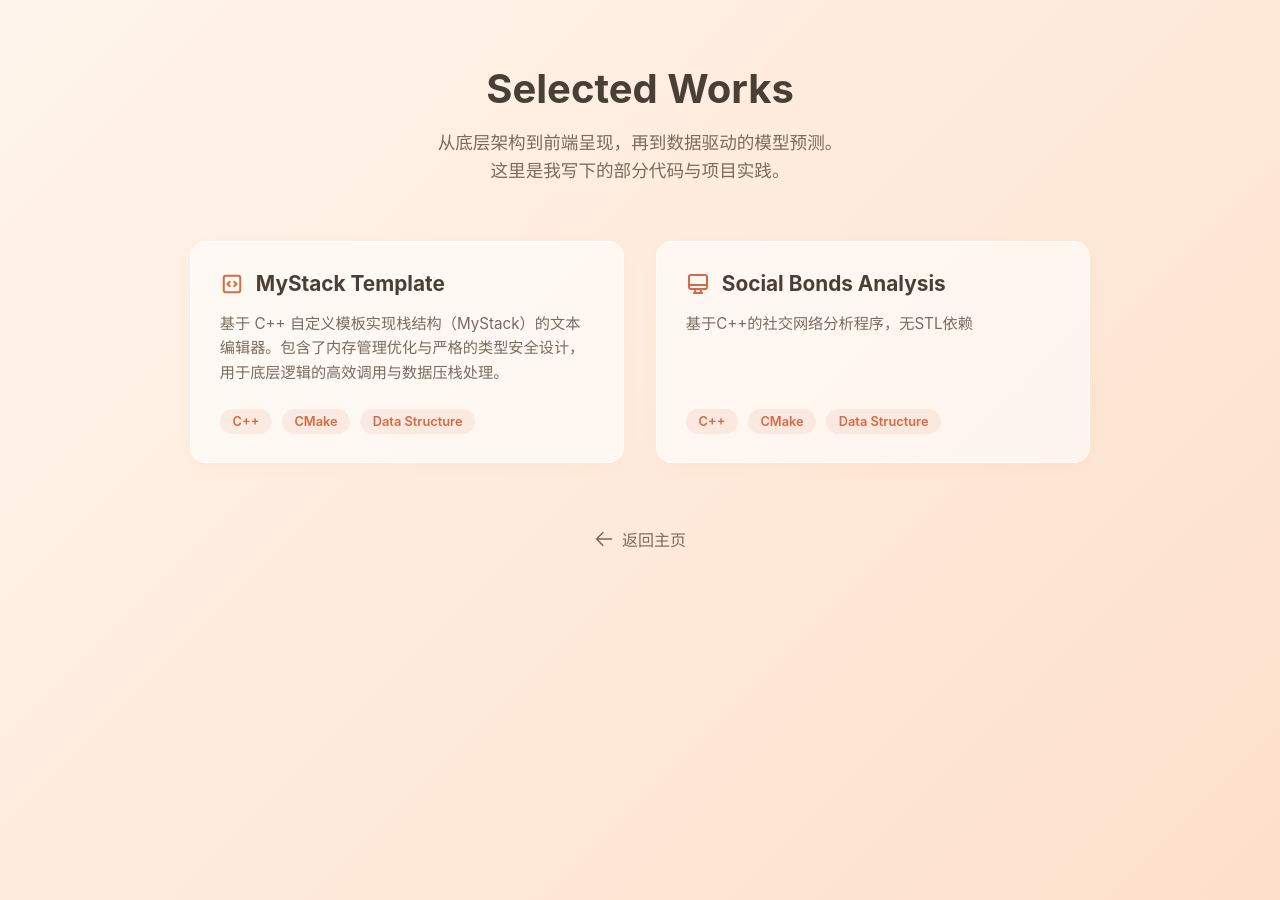
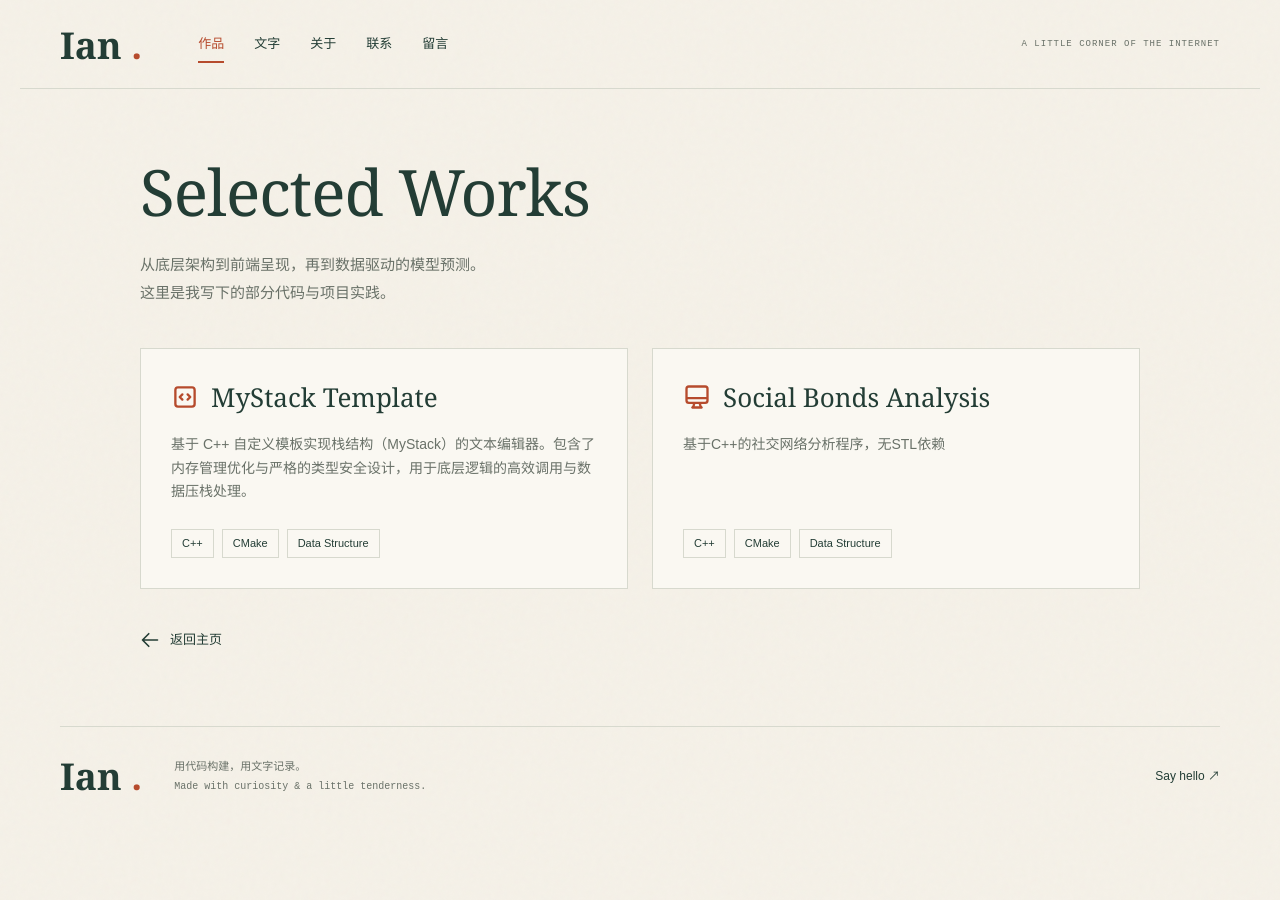
Before and after one commit to IanLoveLesley/Ianlovelesley-site, a Jekyll site: the page works.html, which Jekyll copies as it is, in a window 1280 px wide. Built offline with Jekyll 4.4.1, drawn with Linux system fonts in a browser that asks for light colours.

Commit message:
Update works page design

```diff
--- a/works.html
+++ b/works.html
@@ -4,160 +4,18 @@
     <meta charset="UTF-8">
     <meta name="viewport" content="width=device-width, initial-scale=1.0">
     <title>Works - Ian</title>
-    <style>
-        * {
-            margin: 0;
-            padding: 0;
-            box-sizing: border-box;
-            font-family: -apple-system, BlinkMacSystemFont, "Segoe UI", Roboto, "Helvetica Neue", Arial, sans-serif;
-        }
+    <link rel="stylesheet" href="assets/site.css">
+</head>
+<body class="inner"><a class="skip-link" href="#main">跳到正文</a><header class="site-header"><a class="wordmark" href="index.html" aria-label="Ian 首页">Ian<span> .</span></a><nav aria-label="主要导航"><a href="works.html" aria-current="page">作品</a><a href="essays.html">文字</a><a href="about.html">关于</a><a href="contact.html">联系</a><a href="guestbook.html">留言</a></nav><span class="header-note">A LITTLE CORNER OF THE INTERNET</span></header>
 
-        body {
-            background: linear-gradient(135deg, #FFF5EC 0%, #FDE0CB 100%);
-            color: #5C4D42;
-            min-height: 100vh;
-            display: flex;
-            flex-direction: column;
-            align-items: center;
-            padding: 4rem 2rem;
-        }
-
-        .container {
-            max-width: 900px;
-            width: 100%;
-            animation: slideUp 0.8s cubic-bezier(0.16, 1, 0.3, 1);
-        }
-
-        /* 页面标题 */
-        .page-title {
-            font-size: 2.5rem;
-            font-weight: 700;
-            color: #4A3F35;
-            margin-bottom: 1rem;
-            text-align: center;
-        }
-
-        .page-subtitle {
-            font-size: 1.1rem;
-            color: #7A6B5D;
-            text-align: center;
-            margin-bottom: 3.5rem;
-            line-height: 1.6;
-        }
-
-        /* 项目卡片网格 */
-        .projects-grid {
-            display: grid;
-            grid-template-columns: repeat(auto-fit, minmax(300px, 1fr));
-            gap: 2rem;
-        }
-
-        /* 单个项目卡片 */
-        .project-card {
-            background: rgba(255, 255, 255, 0.6);
-            border: 1px solid rgba(255, 255, 255, 0.9);
-            border-radius: 16px;
-            padding: 1.8rem;
-            display: flex;
-            flex-direction: column;
-            transition: all 0.4s cubic-bezier(0.16, 1, 0.3, 1);
-            box-shadow: 0 4px 15px rgba(226, 135, 67, 0.05);
-            text-decoration: none;
-            color: inherit;
-        }
-
-        .project-card:hover {
-            transform: translateY(-8px);
-            background: rgba(255, 255, 255, 0.95);
-            border-color: #F8B49C;
-            box-shadow: 0 12px 30px rgba(211, 107, 70, 0.15);
-        }
-
-        /* 卡片头部：图标与标题 */
-        .project-header {
-            display: flex;
-            align-items: center;
-            margin-bottom: 1rem;
-        }
-
-        .project-icon {
-            width: 24px;
-            height: 24px;
-            margin-right: 12px;
-            stroke: #D36B46;
-        }
-
-        .project-title {
-            font-size: 1.3rem;
-            font-weight: 700;
-            color: #4A3F35;
-        }
-
-        /* 项目描述 */
-        .project-desc {
-            font-size: 0.95rem;
-            color: #7A6B5D;
-            line-height: 1.6;
-            margin-bottom: 1.5rem;
-            flex-grow: 1; /* 让标签自动推到底部 */
-        }
-
-        /* 技术标签容器 */
-        .project-tags {
-            display: flex;
-            flex-wrap: wrap;
-            gap: 0.6rem;
-        }
-
-        /* 单个标签 */
-        .tag {
-            background: rgba(211, 107, 70, 0.1);
-            color: #D36B46;
-            padding: 0.3rem 0.8rem;
-            border-radius: 20px;
-            font-size: 0.8rem;
-            font-weight: 600;
-        }
-
-        /* 返回主页按钮 */
-        .back-btn {
-            display: inline-flex;
-            align-items: center;
-            margin-top: 4rem;
-            text-decoration: none;
-            color: #7A6B5D;
-            font-weight: 500;
-            transition: color 0.3s ease;
-            justify-content: center;
-            width: 100%;
-        }
-
-        .back-btn:hover {
-            color: #D36B46;
-        }
-
-        .back-btn svg {
-            width: 20px;
-            height: 20px;
-            margin-right: 8px;
-        }
-
-        @keyframes slideUp {
-            from { opacity: 0; transform: translateY(30px); }
-            to { opacity: 1; transform: translateY(0); }
-        }
-    </style>
-</head>
-<body>
-
-    <div class="container">
+    <main id="main">
         <h1 class="page-title">Selected Works</h1>
         <p class="page-subtitle">从底层架构到前端呈现，再到数据驱动的模型预测。<br>这里是我写下的部分代码与项目实践。</p>
 
         <div class="projects-grid">
 
             <!-- 项目 1 -->
-            <a href="https://github.com/IanLoveLesley/cpp-TextEditor" target="_blank" class="project-card">
+            <a href="https://github.com/IanLoveLesley/cpp-TextEditor" target="_blank" rel="noopener noreferrer" class="project-card">
                 <div class="project-header">
                     <svg class="project-icon" xmlns="http://www.w3.org/2000/svg" fill="none" viewBox="0 0 24 24" stroke-width="2">
                         <path stroke-linecap="round" stroke-linejoin="round" d="M14.25 9.75L16.5 12l-2.25 2.25m-4.5 0L7.5 12l2.25-2.25M6 20.25h12A2.25 2.25 0 0020.25 18V6A2.25 2.25 0 0018 3.75H6A2.25 2.25 0 003.75 6v12A2.25 2.25 0 006 20.25z" />
@@ -173,7 +31,7 @@
             </a>
 
             <!-- 项目 2 -->
-            <a href="https://github.com/IanLoveLesley/SocialBondsAnalysis" target="_blank" class="project-card">
+            <a href="https://github.com/IanLoveLesley/SocialBondsAnalysis" target="_blank" rel="noopener noreferrer" class="project-card">
                 <div class="project-header">
                     <svg class="project-icon" xmlns="http://www.w3.org/2000/svg" fill="none" viewBox="0 0 24 24" stroke-width="2">
                         <path stroke-linecap="round" stroke-linejoin="round" d="M9.75 17L9 20l-1 1h8l-1-1-.75-3M3 13h18M5 17h14a2 2 0 002-2V5a2 2 0 00-2-2H5a2 2 0 00-2 2v10a2 2 0 002 2z" />
@@ -197,7 +55,7 @@
             </svg>
             返回主页
         </a>
-    </div>
+    </main>
 
-</body>
+<footer class="site-footer"><a class="wordmark" href="index.html">Ian<span> .</span></a><p>用代码构建，用文字记录。<br><span>Made with curiosity & a little tenderness.</span></p><a href="mailto:Ianlovelesley@outlook.com">Say hello ↗</a></footer></body>
 </html>
```
